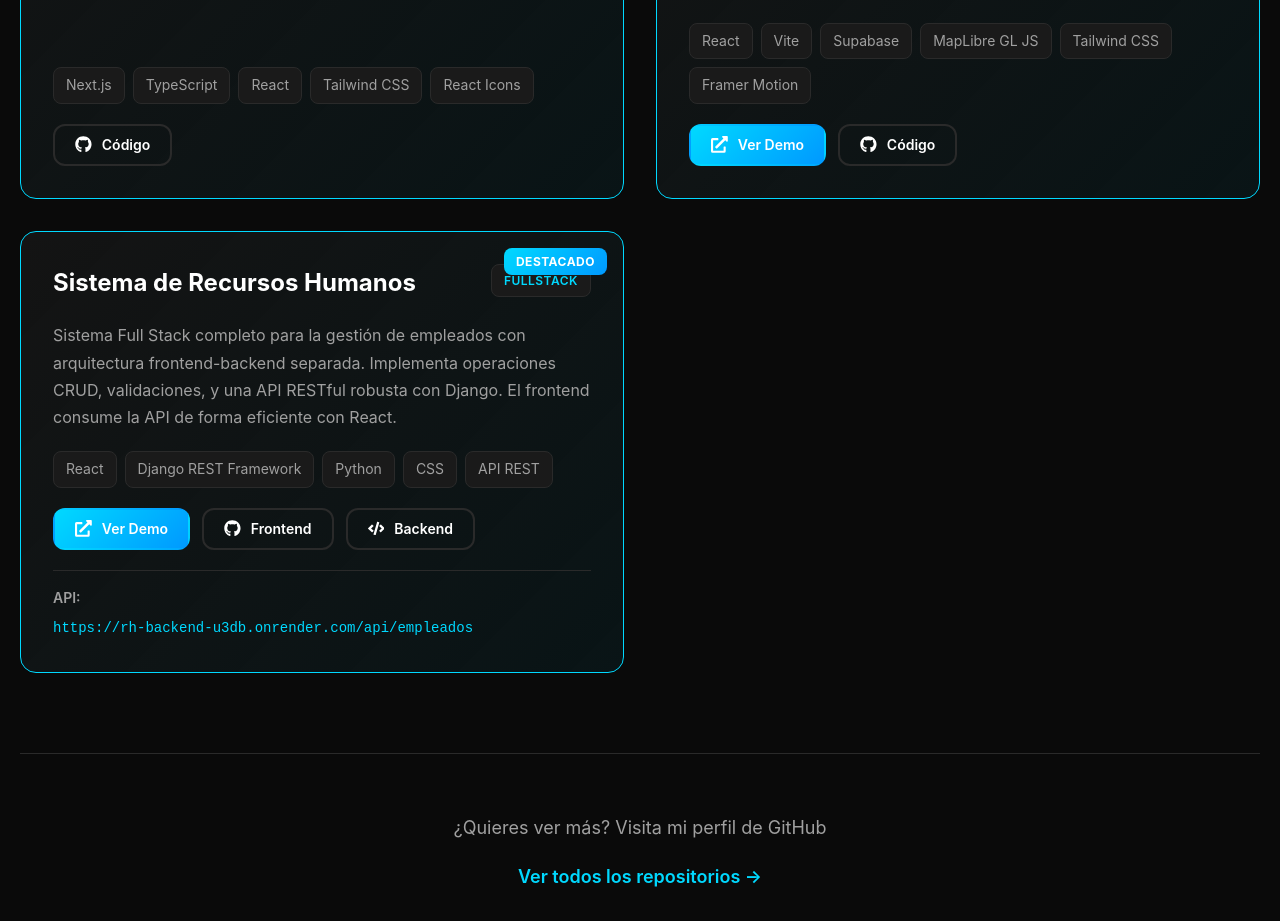
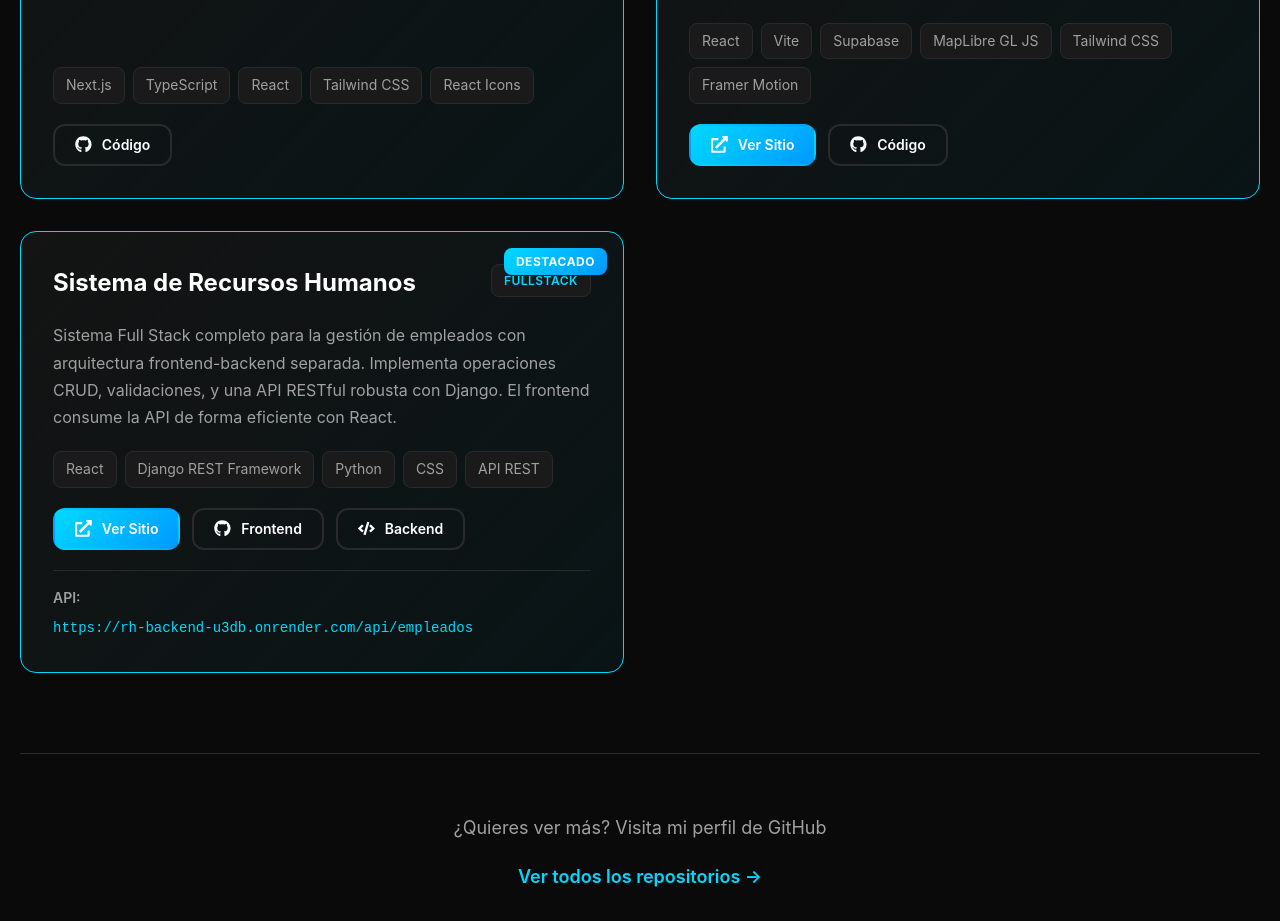
Before and after one commit to bryan0060/portafolio-bryan-arias-rios-next, a Next.js app: page / in a window 1280 px wide. Shown: the part 4260-5181 px from the top of the page. Built offline with nearby package versions, Linux system fonts and the light colour scheme.

Commit message:
Actualización botor "ver demo" a "ver sitio"

```diff
--- a/src/components/ProjectCard.tsx
+++ b/src/components/ProjectCard.tsx
@@ -64,7 +64,7 @@ const ProjectCard = ({ project }: ProjectCardProps) => {
             target="_blank"
             icon={<FaExternalLinkAlt />}
           >
-            Ver Demo
+            Ver Sitio
           </Button>
         )}
 
```
